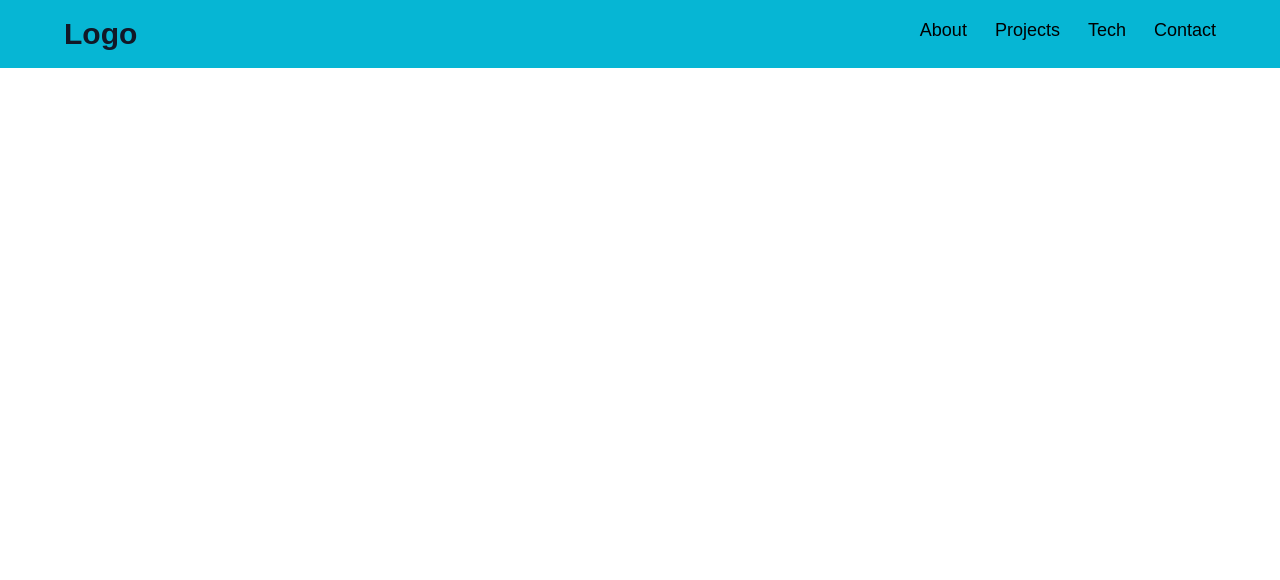
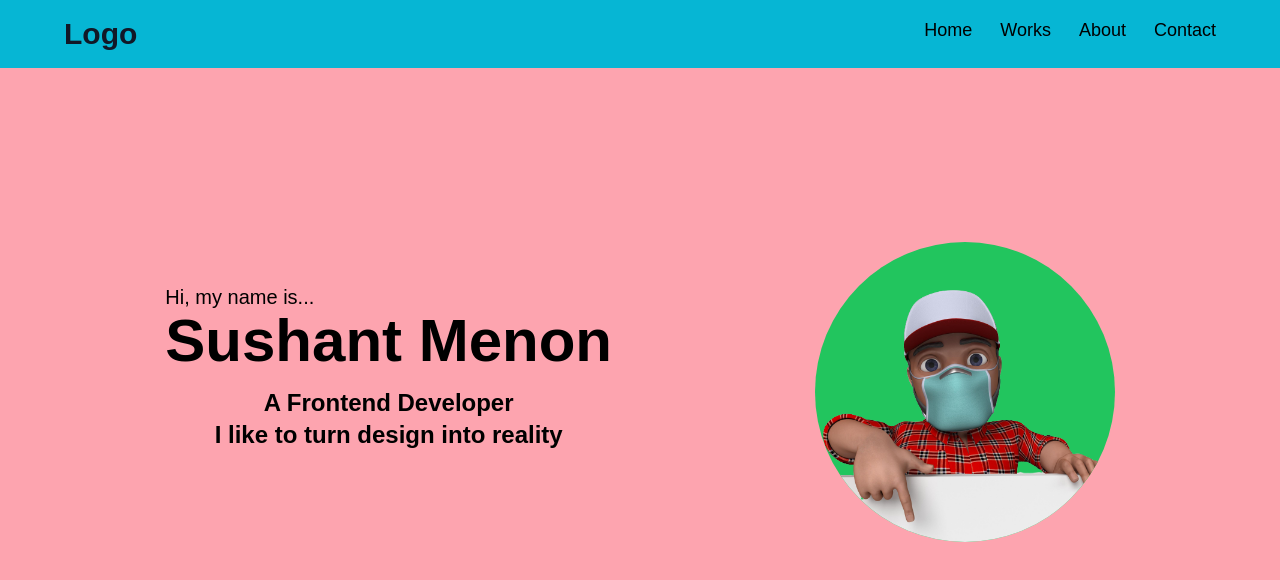
Before and after one commit to sushant-menon/portfolio-website-react, a React (Vite) app: page /home in a window 1280 px wide. Shown: the top 580 px of the page. Built offline with nearby package versions, Linux system fonts and the light colour scheme.

Commit message:
home page modified

```diff
--- a/src/App.jsx
+++ b/src/App.jsx
@@ -6,6 +6,8 @@ import Projects from "./components/Projects";
 import Contact from "./components/Contact";
 import Tech from "./components/Tech";
 import { ProjectProvider } from "./context/ProjectContext";
+import Footer from "./components/Footer";
+import Home from "./components/Home";
 
 function App() {
   return (
@@ -14,9 +16,9 @@ function App() {
         <Router>
           <Navbar />
           <Routes>
+            <Route path="/home" element={<Home />} />
+            <Route path="/project" element={<Projects />} />
             <Route path="/about" element={<About />} />
-            <Route path="/project" element={<Projects />} />
-            <Route path="/tech" element={<Tech />} />
             <Route path="/contact" element={<Contact />} />
           </Routes>
         </Router>
--- a/src/components/About.jsx
+++ b/src/components/About.jsx
@@ -1,19 +1,7 @@
 import React from "react";
 
 const About = () => {
-  return (
-    <div className="bg-rose-300 h-screen">
-      <div className="container px-6 md:px-16 mx-auto pt-7">
-        <div className="flex flex-col md:flex-row-reverse justify-center items-center">
-          <span className="rounded-full bg-green-800 w-[450px] h-[450px] mt-[100px] relative"></span>
-          <img
-            className="absolute rounded-full h-[450px]"
-            src="src\assets\Profile.png"
-          />
-        </div>
-      </div>
-    </div>
-  );
+  return <div>This is about section</div>;
 };
 
 export default About;
--- a/src/components/Footer.jsx
+++ b/src/components/Footer.jsx
@@ -0,0 +1,15 @@
+import React from "react";
+
+const Footer = () => {
+  return (
+    <div>
+      Credits:{" "}
+      <a href="https://www.freepik.com/free-photo/3d-cartoon-lumberjack-character_38992125.htm#page=6&query=3d%20avatar&position=35&from_view=search&track=ais">
+        Image by kjpargeter
+      </a>{" "}
+      on Freepik
+    </div>
+  );
+};
+
+export default Footer;
--- /dev/null
+++ b/src/components/Home.jsx
@@ -0,0 +1,40 @@
+import React from "react";
+
+const Home = () => {
+  return (
+    <div className="bg-rose-300 h-screen">
+      <div className="container px-6 md:px-16 mx-auto pt-7">
+        <div className="flex flex-col md:flex-row-reverse justify-center items-center space-y-10 mx-auto md:space-y-0 md:justify-around md:mt-24">
+          <span className="rounded-full bg-green-500 w-[300px] h-[300px] mt-[50px] relative">
+            <img
+              className="absolute rounded-full w-96"
+              src="src\assets\3d-cartoon-lumberjack-character-removebg-preview.png"
+            />
+          </span>
+          <div>
+            <h2 className="font-extrabold text-5xl max-w-md text-center md:hidden">
+              Hi, I'm Sushant Menon
+              {/* for large screens */}
+            </h2>
+            <span className="hidden md:block">
+              <h2 className=" text-xl max-w-md text-start">
+                Hi, my name is...
+              </h2>
+              <p className="text-center font-extrabold text-6xl max-w-2xl">
+                Sushant Menon
+              </p>
+            </span>
+            <p className="font-bold text-2xl mt-4 text-center">
+              A Frontend Developer
+            </p>
+            <p className="font-bold text-2xl text-center">
+              I like to turn design into reality
+            </p>
+          </div>
+        </div>
+      </div>
+    </div>
+  );
+};
+
+export default Home;
--- a/src/components/Navbar.jsx
+++ b/src/components/Navbar.jsx
@@ -5,16 +5,16 @@ const Navbar = () => {
   return (
     <div className="flex justify-between mx-auto bg-cyan-500 p-4 px-6 md:px-16">
       <Link
-        to="/"
+        to="/home"
         className="text-gray-900 text-3xl cursor-pointer font-extrabold"
       >
         Logo
       </Link>
       {/* Hamburger goes here */}
-      <div className="space-x-7 text-lg ">
+      <div className="space-x-7 text-lg">
+        <Link to="/home">Home</Link>
+        <Link to="/project">Works</Link>
         <Link to="/about">About</Link>
-        <Link to="/project">Projects</Link>
-        <Link to="/tech">Tech</Link>
         <Link to="/contact">Contact</Link>
       </div>
     </div>
```
Also changed, not shown: src/assets/3d-cartoon-lumberjack-character-removebg-preview.png (added).
